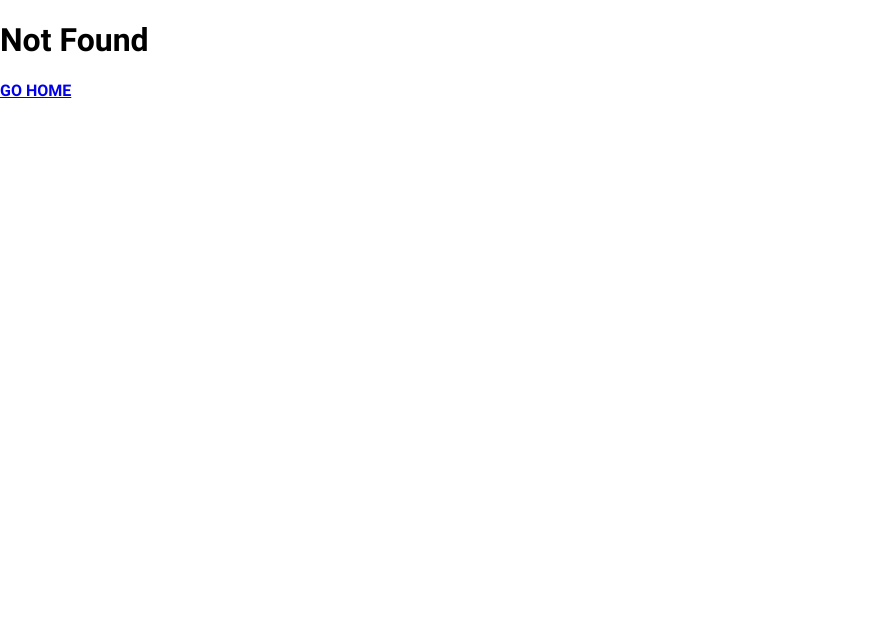
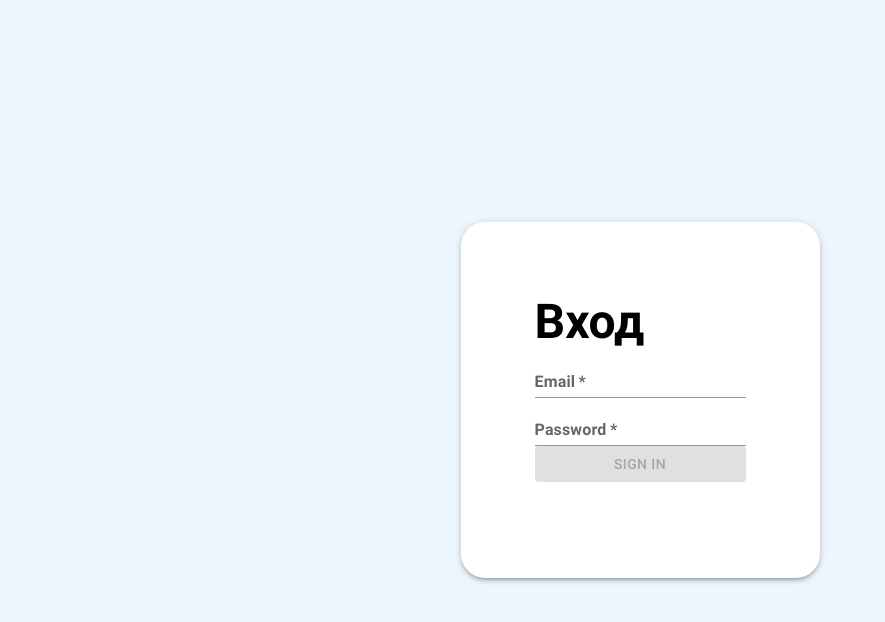
Before and after one commit to nazarovnh/pr_compilation_front, a React (Vite) app: page /signin in a window 1280 px wide. Before the commit this address had no page. Shown: the top 622 px of the page, without its empty margins (0-885 px from the left). Built offline with nearby package versions, Linux system fonts and the light colour scheme.

Commit message:
feat: added colors and routes

```diff
--- a/src/app/App.tsx
+++ b/src/app/App.tsx
@@ -4,12 +4,22 @@ import Home from '../pages/Home';
 import NotFound from '../pages/NotFound';
 import { store } from '../features/store/store';
 import routes from '../shared/routes';
+import SignIn from '../pages/profile/SignIn/SignIn';
+import NotAuthorizedLayout from '../pages/layouts/NotAuthorizedLayout';
+import PrivateLayout from '../pages/layouts/PrivateLayout';
 
 const App = (): JSX.Element => {
   return (
     <Provider store={store}>
       <Routes>
-        <Route path={routes.root.index} element={<Home />} />
+        <Route element={<PrivateLayout />}>
+          <Route path={routes.root.index} element={<Home />} />
+        </Route>
+
+        <Route element={<NotAuthorizedLayout />}>
+          <Route path={routes.profile.signIn} element={<SignIn />} />
+        </Route>
+
         <Route path={routes.wildcard} element={<NotFound />} />
       </Routes>
     </Provider>
--- a/src/main.scss
+++ b/src/main.scss
@@ -1,3 +1,5 @@
+@use '../src/app/style/_color.scss';
+
 @font-face {
   font-family: Roboto;
   src: url('./app/style/fonts/Roboto-Bold.woff2') format('woff2'),
@@ -35,12 +37,12 @@ body {
   -webkit-font-smoothing: antialiased;
   -moz-osx-font-smoothing: grayscale;
   scrollbar-width: none;
+  background-color: var(--main-background-color);
 }
 
 body::-webkit-scrollbar {
-    display: none;
+  display: none;
 }
-
 
 body h2 {
   font-family: Roboto, sans-serif;
```
